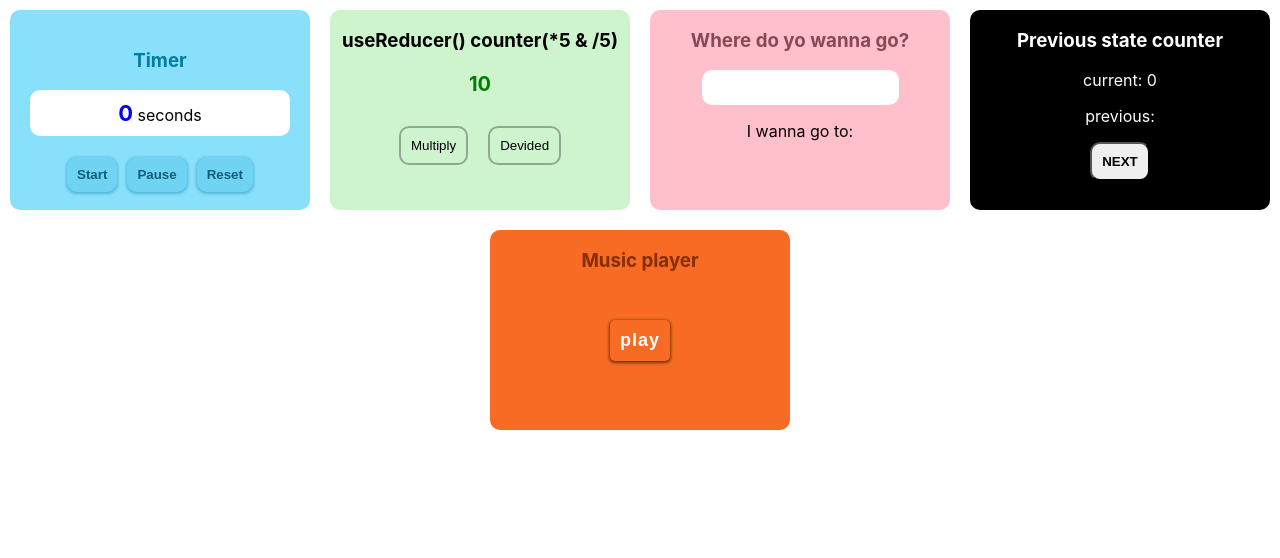
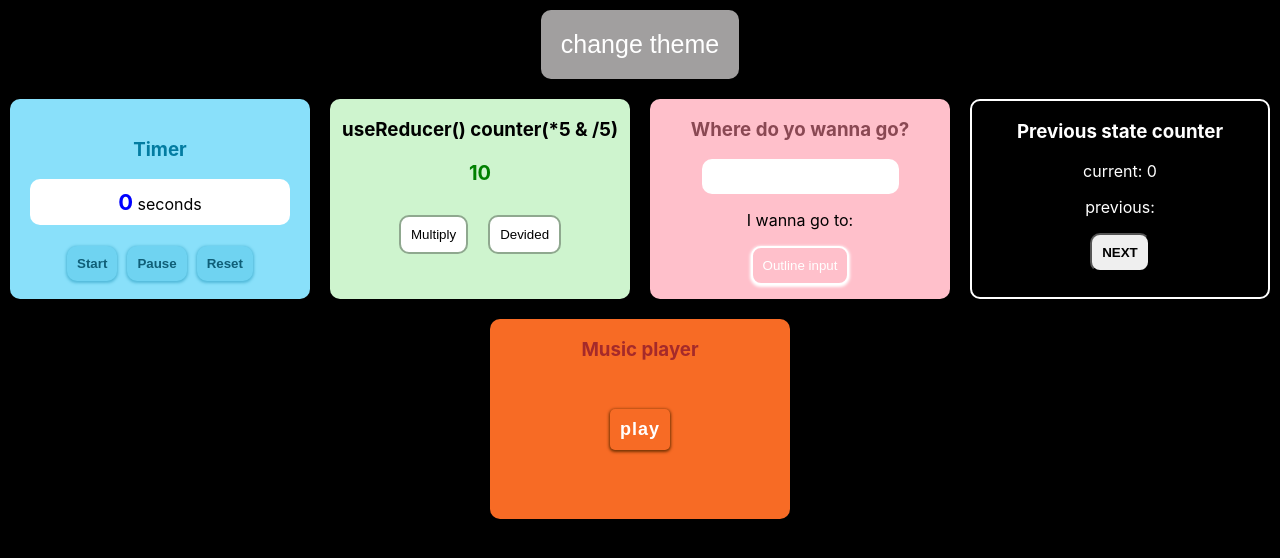
Before and after one commit to KaSofi/all-main-hooks, a React (Create React App) app: page / in a window 1280 px wide. Shown: the top 558 px of the page. Built offline with nearby package versions, Linux system fonts and the light colour scheme.

Commit message:
new code added

```diff
--- a/src/App.css
+++ b/src/App.css
@@ -1,5 +1,21 @@
 * {
   box-sizing: border-box;
+}
+.MainPageStyle {
+  height: 100vh;
+}
+.ContextThemeStyle {
+  display: flex;
+  justify-content: center;
+}
+.ContextThemeStyle button {
+  padding: 20px;
+  margin: 10px;
+  border-radius: 10px;
+  border: none;
+  background-color: rgb(161, 159, 159);
+  color: white;
+  font-size: 25px;
 }
 .App {
   display: flex;
@@ -7,7 +23,7 @@
   justify-content: center;
 }
 .TimerReducerStyle {
-  background-color:  rgb(137, 224, 250);;
+  background-color:  rgb(137, 224, 250);
   width: 300px;
   height: 200px;
   text-align: center;
@@ -94,11 +110,9 @@
 }
 .ReducerStyle input {
   padding: 10px;
+  border-radius: 10px;
   border: none;
-  border-radius: 10px;
-  outline: none;
   text-align: center;
-
 }
 .ReducerStyle button {
   padding: 10px;
@@ -110,7 +124,7 @@
   box-shadow: 0 1px 3px 1px white;
 }
 .ReducerCounterStyle {
-  background-color: rgb(206, 244, 206);
+  background-color: #cef4ce;
   width: 300px;
   height: 200px;
   margin: 10px;
@@ -139,6 +153,7 @@
   width: 300px;
   height: 200px;
   border-radius: 10px;
+  border: 2px solid white;
   text-align: center;
   margin: 10px;
 }
--- a/src/App.js
+++ b/src/App.js
@@ -5,15 +5,39 @@ import { Reducer } from './Reducer';
 import { ReducerMultiply } from './ReducerMultiply';
 import { Timer } from './Timer';
 
+import React, { useState } from 'react';
+
+export const ContextTheme = React.createContext();
+
 function App() {
 
+  const [ theme, setTheme ] = useState(true)
+
+  const changeTheme = () => {
+      setTheme((myFirstTheme) => !myFirstTheme)
+  }
+
+  const ThemeList = {
+      backgroundColor: theme ? 'black' : 'beige'
+  }
+
   return (
+    <div style={ThemeList} className='MainPageStyle'>
+
+        <div className='ContextThemeStyle'>
+          <button onClick={changeTheme}>change theme</button>
+        </div>
         <div className="App">
           <Timer/>
+          <ContextTheme.Provider value={theme}>
             <ReducerMultiply/>
+          </ContextTheme.Provider>
           <Reducer/>
           <UseReducer/>
+          <ContextTheme.Provider value={theme}>
             <Audio/>
+          </ContextTheme.Provider>
+        </div>
     </div>
   );
 }
--- a/src/Audio.js
+++ b/src/Audio.js
@@ -1,5 +1,6 @@
-import { useRef, useState } from "react"
+import { useContext, useRef, useState } from "react"
 import song from './assets/song.mp3'
+import { ContextTheme } from "./App";
 
 
 export const Audio = () => {
@@ -10,9 +11,15 @@ export const Audio = () => {
         musicPlay ? audioRef.current.play() : audioRef.current.pause()
     }
 
+    const theme = useContext(ContextTheme);
+
+    const ThemeList = {
+        color: theme ? 'brown' : 'white'
+    }
+
     return(
-        <div className="AudioUseRefStyle">
-        <h3>Music player</h3>
+        <div className="AudioUseRefStyle" >
+        <h3 style={ThemeList} >Music player</h3>
         <audio src={song} loop='loop' ref={audioRef}></audio>
             <button onClick={() => updateMusic()}>{musicPlay? 'play' : 'pause'}</button>
         </div>
--- a/src/Reducer.js
+++ b/src/Reducer.js
@@ -1,18 +1,23 @@
-import { useState } from "react"
+import { useRef, useState } from "react"
 
 export const Reducer = () => {
     const [text, setText] = useState('')
+    const inputRef = useRef()
+
+    const focus = () => {
+        inputRef.current.focus()
+    }
 
     return(
         <div className="ReducerStyle">
         <h3>Where do yo wanna go?</h3>
             <input type="text"
                     value={text}
+                    ref={inputRef}
                     onChange={ (e) => setText(e.target.value) }
             />
             <p>I wanna go to: <span>{text}</span></p>
-
-
+            <button onClick={focus}>Outline input</button>
         </div>
     )
 }
--- a/src/ReducerMultiply.js
+++ b/src/ReducerMultiply.js
@@ -1,4 +1,5 @@
-import { useReducer } from "react"
+import { useContext, useReducer } from "react"
+import { ContextTheme } from "./App";
 
 function reducer(state, action) {
     switch(action.type) {
@@ -10,12 +11,22 @@ function reducer(state, action) {
 
 export const ReducerMultiply = () => {
     const [state, dispatch] = useReducer(reducer, {count: 10})
+
+    const theme = useContext(ContextTheme)
+
+    const changeButtonColor = {
+        color: theme ? 'black' : 'green',
+        backgroundColor: theme ? 'white' : '#cef4ce'
+    }
+
+
+
     return(
         <div className="ReducerCounterStyle">
         <h3>useReducer() counter(*5 & /5)</h3>
             <p>{state.count}</p>
-            <button onClick={ () => dispatch( {type:'Multiply'} )}>Multiply</button>
-            <button onClick={ () => dispatch( {type:'Devided'} )}>Devided</button>
+            <button onClick={ () => dispatch( {type:'Multiply'} )} style={changeButtonColor}>Multiply</button>
+            <button onClick={ () => dispatch( {type:'Devided'} )} style={changeButtonColor}>Devided</button>
         </div>
     )
 }
```
Lines whose indentation alone changed are shown as unchanged.
